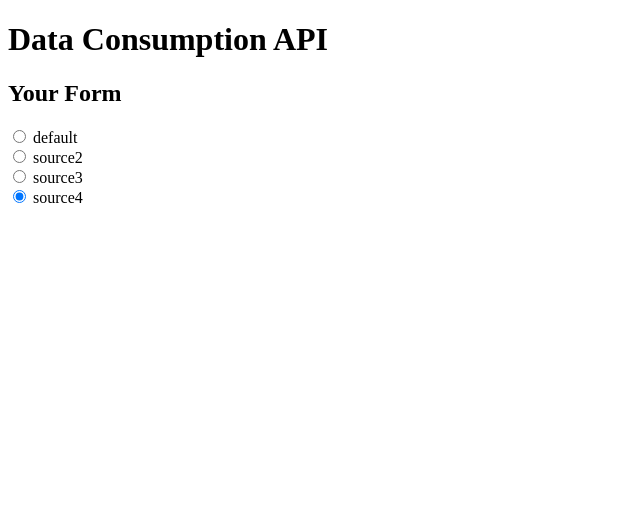
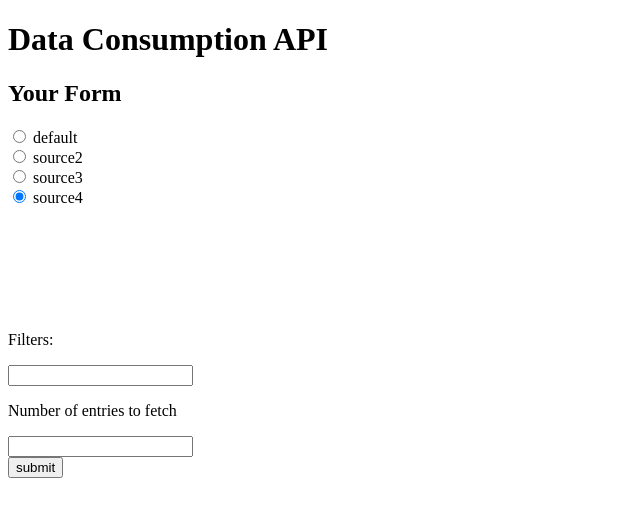
Before and after one commit to kshru9/fetch-display-form, an Angular app: page / in a window 1280 px wide. Shown: the top 516 px of the page, without its empty margins (0-640 px from the left). Built offline with nearby package versions, Linux system fonts and the light colour scheme.

Commit message:
working till onSubmit

```diff
--- a/src/app/app.module.ts
+++ b/src/app/app.module.ts
@@ -1,5 +1,6 @@
 import { NgModule } from '@angular/core';
 import { BrowserModule } from '@angular/platform-browser';
+import {FormsModule} from '@angular/forms';
 
 import { AppComponent } from './app.component';
 import { FormComponent } from './form/form.component';
@@ -11,6 +12,7 @@ import { FormComponent } from './form/form.component';
   ],
   imports: [
     BrowserModule,
+    FormsModule
   ],
   providers: [],
   bootstrap: [AppComponent]
--- a/src/app/form/form.component.html
+++ b/src/app/form/form.component.html
@@ -7,12 +7,12 @@
     <input type="radio" value="{{item.source}}" name="source" [ngModel]="item.source" (ngModelChange)='onSelectSource(item.source)'>
 </div>  -->
 
+<form (ngSubmit)='onSubmit()'>
+
     <div *ngFor='let source of sources; let i = index'>
         <input type="radio" value="{{source.source}}" name="source" [checked]='source.source' (click)='onSelectSource(source.source)'> {{source.source}}
     </div>
 
-<br>
-<br>
     <br>
     <br>
     <br>
@@ -29,8 +29,6 @@
     <br>
     <br>
     <br>
-<br>
-<br>
 
     <div *ngFor='let db of databases; let i = index'>
         <div *ngIf='db.database === selectedDatabase'>
@@ -39,6 +37,19 @@
             </div>
         </div>
     </div>
+
+    <div>
+        <p>Filters:</p>
+        <input type="text" name="filters" [(ngModel)]="selectedFilters" (ngModelChange)='onSelectFilters(selectedFilters)'>
+    </div>
+
+    <div>
+        <p>Number of entries to fetch</p>
+        <input type="text" name="limit" [(ngModel)]="selectedLimit">
+    </div>
+
+    <button type="submit">submit</button>
+</form>
 
 <!-- <div *ngFor='let item of values;let i = index'>
     <input type="radio" value="{{item.source}}" name="source" [ngSwitch]="item.source" (ngModelChange)='onSelectSource(item.source)'> {{item.source}}
@@ -59,10 +70,6 @@
 
 <div *ngIf="onSelectSource">
 
-    <!-- <h2>{{sele.source| uppercase}} Details</h2>
-    <div><span>database: </span>{{selectedValue.database}}</div>
-     -->
-
     <h2>{{selectedSource}}</h2>
     <div *ngIf="onSelectDatabase">
         <h2>{{selectedDatabase}}</h2>
--- a/src/app/form/form.component.ts
+++ b/src/app/form/form.component.ts
@@ -58,4 +58,31 @@ export class FormComponent {
   onSelectColumns(value: string): void {
     this.selectedColumns = value;
   }
+
+  selectedFilters? : string[];
+  onSelectFilters(value? : string[]): void {
+    // this.selectedFilters = value.split(",");
+    this.selectedFilters = value;
+    console.log(this.selectedFilters);
+  }
+
+  selectedLimit? : string;
+  onSelectLimit(value: string): void {
+    this.selectedLimit = value;
+    console.log(this.selectedLimit);
+  }
+
+  ans: any
+  onSubmit(): void{
+    this.ans = {
+      "source": this.selectedSource,
+      "db": this.selectedDatabase,
+      "columns": this.selectedColumns,
+      "filters": this.selectedFilters,
+      "limit": this.selectedLimit
+    };
+
+    console.log(this.ans);
+  }
+
 }
```
Lines whose indentation alone changed are shown as unchanged.
